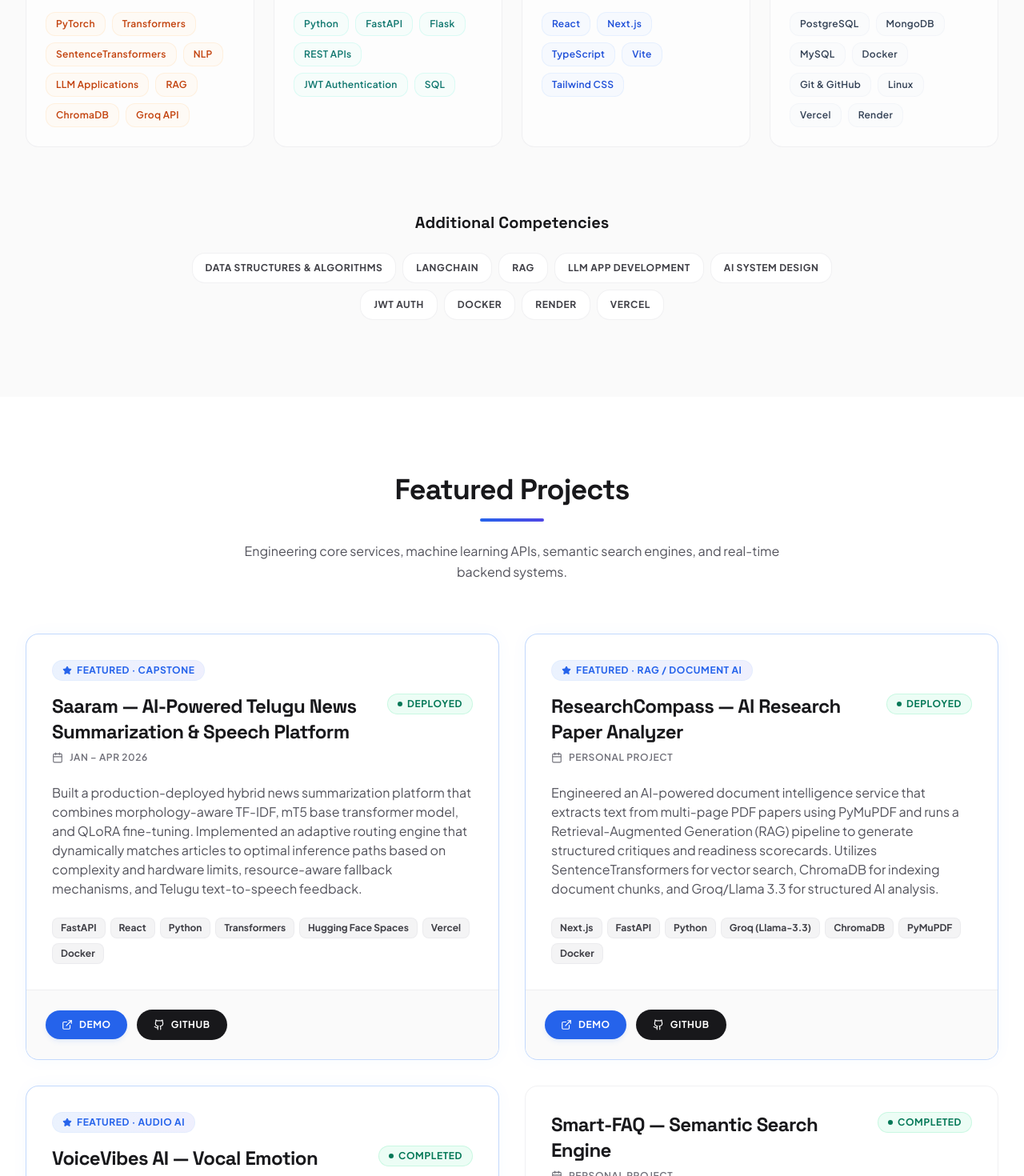
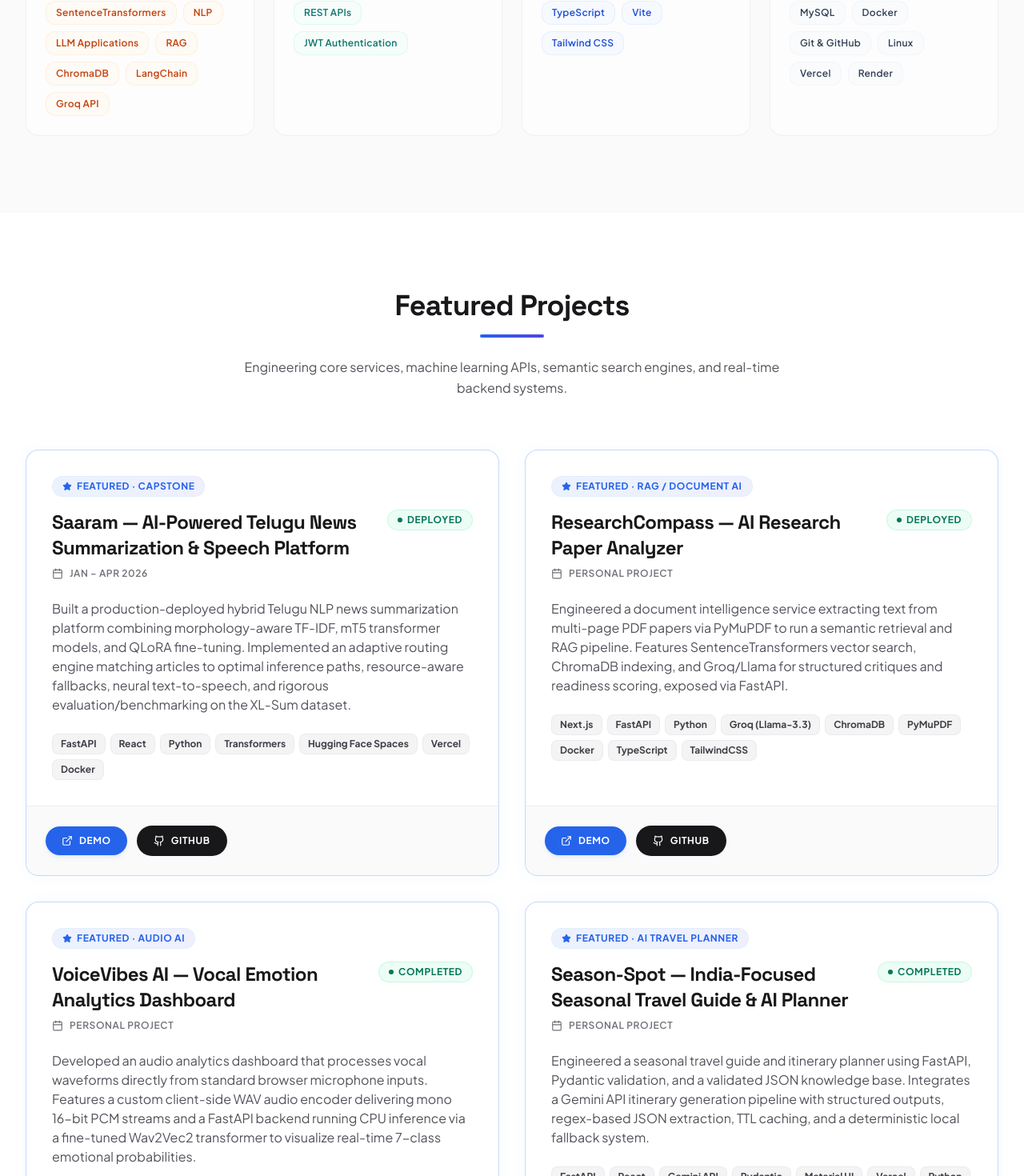
Before and after one commit to HariN999/Portfolio, a React (Vite) app: page / in a window 1280 px wide. Shown: the part 2027-3497 px from the top of the page at 80% size. Built offline with nearby package versions, Linux system fonts and the light colour scheme.

Commit message:
Projects Update

```diff
--- a/src/sections/About.tsx
+++ b/src/sections/About.tsx
@@ -60,7 +60,7 @@ const About: React.FC = () => {
               className="prose prose-lg dark:prose-invert"
             >
               <p className="text-zinc-600 dark:text-zinc-300 leading-relaxed text-lg font-normal font-sans">
-                I'm a Computer Science graduate focused on building AI-powered applications, NLP workflows, FastAPI services, LLM pipelines, and scalable backend systems. I enjoy turning research ideas and machine learning concepts into production-ready software systems with clean, modular architectures.
+                I'm a Computer Science graduate focused on building AI-powered applications, NLP workflows, FastAPI services, LLM pipelines, and backend systems. I enjoy turning research ideas and machine learning concepts into deployable software systems with clean, modular architectures.
               </p>
             </motion.div>
 
@@ -79,7 +79,7 @@ const About: React.FC = () => {
                   <h3 className="font-bold text-zinc-900 dark:text-white font-display text-base">Engineering Focus</h3>
                 </div>
                 <p className="text-zinc-600 dark:text-zinc-400 text-sm leading-relaxed font-sans">
-                  Designing robust backend services with FastAPI, implementing semantic search indices, integrating generative AI/LLM components, and managing production deployments.
+                  Designing robust backend services with FastAPI, implementing semantic search indices, integrating generative AI/LLM components, and managing containerized/cloud deployments.
                 </p>
               </div>
 
@@ -91,7 +91,7 @@ const About: React.FC = () => {
                   <h3 className="font-bold text-zinc-900 dark:text-white font-display text-base">Target Role</h3>
                 </div>
                 <p className="text-zinc-600 dark:text-zinc-400 text-sm leading-relaxed font-sans">
-                  AI Engineer, Backend Engineer, or Software Engineer roles focused on AI-powered products and backend systems. Focus area: NLP workflows, agentic AI logic, and robust microservices at scale.
+                  AI Engineer, Backend Engineer, or Software Engineer roles focused on NLP workflows, LLM applications, RAG, agentic AI, and FastAPI/backend services.
                 </p>
               </div>
             </motion.div>
--- a/src/sections/Experience.tsx
+++ b/src/sections/Experience.tsx
@@ -23,7 +23,7 @@ const Experience: React.FC = () => {
       type: 'internship',
       title: 'Full Stack Development (MERN Stack)',
       institution: 'SmartInternz (Virtual Internship)',
-      duration: 'May 2024 – July 2024',
+      duration: 'May – Jul 2025',
       status: 'Completed',
       details: [
         'Built SocialeX, a MERN-based social platform with JWT auth, REST endpoints, and MongoDB.',
--- a/src/sections/Projects.tsx
+++ b/src/sections/Projects.tsx
@@ -18,7 +18,7 @@ const Projects: React.FC = () => {
     {
       title: 'Saaram — AI-Powered Telugu News Summarization & Speech Platform',
       duration: 'Jan – Apr 2026',
-      description: 'Built a production-deployed hybrid news summarization platform that combines morphology-aware TF-IDF, mT5 base transformer model, and QLoRA fine-tuning. Implemented an adaptive routing engine that dynamically matches articles to optimal inference paths based on complexity and hardware limits, resource-aware fallback mechanisms, and Telugu text-to-speech feedback.',
+      description: 'Built a production-deployed hybrid Telugu NLP news summarization platform combining morphology-aware TF-IDF, mT5 transformer models, and QLoRA fine-tuning. Implemented an adaptive routing engine matching articles to optimal inference paths, resource-aware fallbacks, neural text-to-speech, and rigorous evaluation/benchmarking on the XL-Sum dataset.',
       technologies: ['FastAPI', 'React', 'Python', 'Transformers', 'Hugging Face Spaces', 'Vercel', 'Docker'],
       github: 'https://github.com/HariN999/Automated-Telugu-Text-Summarization-and-Speech-Generation-using-NLP.git',
       demo: 'https://saaram-nlp.vercel.app/',
@@ -27,8 +27,8 @@ const Projects: React.FC = () => {
     {
       title: 'ResearchCompass — AI Research Paper Analyzer',
       duration: 'Personal Project',
-      description: 'Engineered an AI-powered document intelligence service that extracts text from multi-page PDF papers using PyMuPDF and runs a Retrieval-Augmented Generation (RAG) pipeline to generate structured critiques and readiness scorecards. Utilizes SentenceTransformers for vector search, ChromaDB for indexing document chunks, and Groq/Llama 3.3 for structured AI analysis.',
-      technologies: ['Next.js', 'FastAPI', 'Python', 'Groq (Llama-3.3)', 'ChromaDB', 'PyMuPDF', 'Docker'],
+      description: 'Engineered a document intelligence service extracting text from multi-page PDF papers via PyMuPDF to run a semantic retrieval and RAG pipeline. Features SentenceTransformers vector search, ChromaDB indexing, and Groq/Llama for structured critiques and readiness scoring, exposed via FastAPI.',
+      technologies: ['Next.js', 'FastAPI', 'Python', 'Groq (Llama-3.3)', 'ChromaDB', 'PyMuPDF', 'Docker', 'TypeScript', 'TailwindCSS'],
       github: 'https://github.com/HariN999/ResearchCompass',
       demo: 'https://research-compass-gray.vercel.app/',
       status: 'deployed'
@@ -42,6 +42,14 @@ const Projects: React.FC = () => {
       status: 'completed'
     },
     {
+      title: 'Season-Spot — India-Focused Seasonal Travel Guide & AI Planner',
+      duration: 'Personal Project',
+      description: 'Engineered a seasonal travel guide and itinerary planner using FastAPI, Pydantic validation, and a validated JSON knowledge base. Integrates a Gemini API itinerary generation pipeline with structured outputs, regex-based JSON extraction, TTL caching, and a deterministic local fallback system.',
+      technologies: ['FastAPI', 'React', 'Gemini API', 'Pydantic', 'Material UI', 'Vercel', 'Python'],
+      github: 'https://github.com/HariN999/Season-Spot.git',
+      status: 'completed'
+    },
+    {
       title: 'Smart-FAQ — Semantic Search Engine',
       duration: 'Personal Project',
       description: 'Designed a semantic search system that contextually maps natural language queries to database resources. Implemented a FastAPI service that converts text questions to vector embeddings using SentenceTransformers, query matches using cosine similarity, and interfaces with a MongoDB database for document retrieval, protected by JWT admin authentication.',
@@ -50,19 +58,27 @@ const Projects: React.FC = () => {
       status: 'completed'
     },
     {
-      title: 'SocialeX — Real-Time Social Media Application',
-      duration: 'May – Jul 2024',
-      description: 'Built a full-stack real-time social platform featuring live 1-on-1 private messaging, post creation, and 24-hour stories. Engineered an Express/Node.js backend with Socket.io for WebSocket communication, Firebase Storage for rich media hosting, and JWT-authenticated routes for user profiles and feeds.',
-      technologies: ['React', 'Node.js', 'Express.js', 'Socket.io', 'MongoDB', 'Firebase'],
+      title: 'SocialeX — Text-First Social Network',
+      duration: 'Jun 2025, Aug 2026',
+      description: 'Built a full-stack text-first social network combining React, Node.js, and MongoDB. Features authenticated social interactions, user search, profile curation, and real-time 1-on-1 messaging via Socket.IO. Enforces strict server-side authorization boundaries, where user identity is derived from verified JWT handshakes to protect chat access and post deletion.',
+      technologies: ['React', 'Node.js', 'Express.js', 'Socket.io', 'MongoDB', 'JWT Auth', 'CSS'],
       github: 'https://github.com/HariN999/SocialeX.git',
       status: 'completed'
     },
     {
       title: 'AgroAid — AI-Based Crop Disease Classifier',
       duration: 'Jan – Mar 2025',
-      description: 'Developed a computer vision crop diagnostics service that processes plant imagery to classify disease across 39 distinct crop categories. Built using a fine-tuned PyTorch Convolutional Neural Network (CNN) with a Flask interface and integrated translation API services for multilingual suggestions.',
-      technologies: ['Python', 'PyTorch', 'CNNs', 'Flask', 'APIs'],
+      description: 'Developed a computer vision diagnostics and agricultural decision-support system classifying 39 crop disease categories. Implemented image validation, model uncertainty visualization, and vendor-neutral active ingredient mapping using PyTorch and Flask.',
+      technologies: ['Python', 'PyTorch', 'CNNs', 'Flask', 'Pandas', 'pytest'],
       github: 'https://github.com/HariN999/AgroAid',
+      status: 'completed'
+    },
+    {
+      title: 'HelmetDetection — YOLOv3 Helmet Detection System',
+      duration: 'Personal Project',
+      description: 'Developed a safety detection system using YOLOv3 and OpenCV to detect helmets in real-time. Features a lightweight Flask web interface for uploading images and displaying annotated bounding-box outputs.',
+      technologies: ['Python', 'OpenCV', 'Flask', 'YOLOv3'],
+      github: 'https://github.com/HariN999/HelmetDetection.git',
       status: 'completed'
     }
   ];
@@ -99,7 +115,7 @@ const Projects: React.FC = () => {
 
         <div className="grid grid-cols-1 lg:grid-cols-2 gap-8 max-w-7xl mx-auto">
           {projects.map((project, index) => {
-            const isFlagship = index === 0 || index === 1 || index === 2;
+            const isFlagship = index === 0 || index === 1 || index === 2 || index === 3;
             return (
               <motion.div
                 key={index}
@@ -117,7 +133,13 @@ const Projects: React.FC = () => {
                   {isFlagship && (
                     <div className="inline-flex items-center gap-1.5 px-3 py-1 rounded-full bg-gradient-to-r from-blue-500/10 to-indigo-500/10 dark:from-blue-500/20 dark:to-indigo-500/20 text-blue-600 dark:text-blue-400 text-xs font-bold uppercase tracking-wider mb-4 border border-blue-200/20 dark:border-blue-800/20">
                       <Star size={12} className="fill-current" />
-                      {index === 0 ? 'Featured · Capstone' : index === 1 ? 'Featured · RAG / Document AI' : 'Featured · Audio AI'}
+                      {index === 0
+                        ? 'Featured · Capstone'
+                        : index === 1
+                        ? 'Featured · RAG / Document AI'
+                        : index === 2
+                        ? 'Featured · Audio AI'
+                        : 'Featured · AI Travel Planner'}
                     </div>
                   )}
 
--- a/src/sections/Skills.tsx
+++ b/src/sections/Skills.tsx
@@ -7,7 +7,7 @@ const Skills: React.FC = () => {
     {
       title: 'AI / ML / GenAI',
       icon: Cpu,
-      skills: ['PyTorch', 'Transformers', 'SentenceTransformers', 'NLP', 'LLM Applications', 'RAG', 'ChromaDB', 'Groq API'],
+      skills: ['PyTorch', 'Transformers', 'SentenceTransformers', 'NLP', 'LLM Applications', 'RAG', 'ChromaDB', 'LangChain', 'Groq API'],
       color: 'orange',
       glow: 'hover:shadow-[0_0_30px_rgba(249,115,22,0.15)] hover:border-orange-500/30',
       iconBg: 'bg-orange-50 dark:bg-orange-950/20 text-orange-600 dark:text-orange-400',
@@ -16,7 +16,7 @@ const Skills: React.FC = () => {
     {
       title: 'Backend',
       icon: Wrench,
-      skills: ['Python', 'FastAPI', 'Flask', 'REST APIs', 'JWT Authentication', 'SQL'],
+      skills: ['Python', 'FastAPI', 'Flask', 'REST APIs', 'JWT Authentication'],
       color: 'teal',
       glow: 'hover:shadow-[0_0_30px_rgba(20,184,166,0.15)] hover:border-teal-500/30',
       iconBg: 'bg-teal-50 dark:bg-teal-950/20 text-teal-600 dark:text-teal-400',
@@ -120,42 +120,7 @@ const Skills: React.FC = () => {
               </motion.div>
             );
           })}
-        </motion.div>
-
-        {/* Additional Skills */}
-        <div className="mt-20 text-center">
-          <motion.div
-            initial={{ opacity: 0 }}
-            whileInView={{ opacity: 1 }}
-            viewport={{ once: true }}
-            transition={{ duration: 0.6, delay: 0.2 }}
-          >
-            <h3 className="text-xl font-bold text-zinc-900 dark:text-white mb-6 font-display">
-              Additional Competencies
-            </h3>
-            <div className="flex flex-wrap justify-center gap-2 max-w-4xl mx-auto">
-              {[
-                'Data Structures & Algorithms',
-                'LangChain',
-                'RAG',
-                'LLM App Development',
-                'AI System Design',
-                'JWT Auth',
-                'Docker',
-                'Render',
-                'Vercel',
-              ].map((skill) => (
-                <span
-                  key={skill}
-                  className="px-4 py-2.5 bg-white dark:bg-zinc-900/35 border border-zinc-200/50 dark:border-zinc-800/50 rounded-2xl text-zinc-700 dark:text-zinc-300 text-xs font-bold font-sans uppercase tracking-wider hover:bg-indigo-50 dark:hover:bg-indigo-950/20 hover:border-indigo-500/20 hover:text-indigo-600 dark:hover:text-indigo-400 transition-all duration-300 cursor-default"
-                >
-                  {skill}
-                </span>
-              ))}
-            </div>
-          </motion.div>
-        </div>
-      </div>
+        </motion.div>      </div>
     </section>
   );
 };
```
Also changed, not shown: 1 other file (tests, documents, lock files or other folders).
